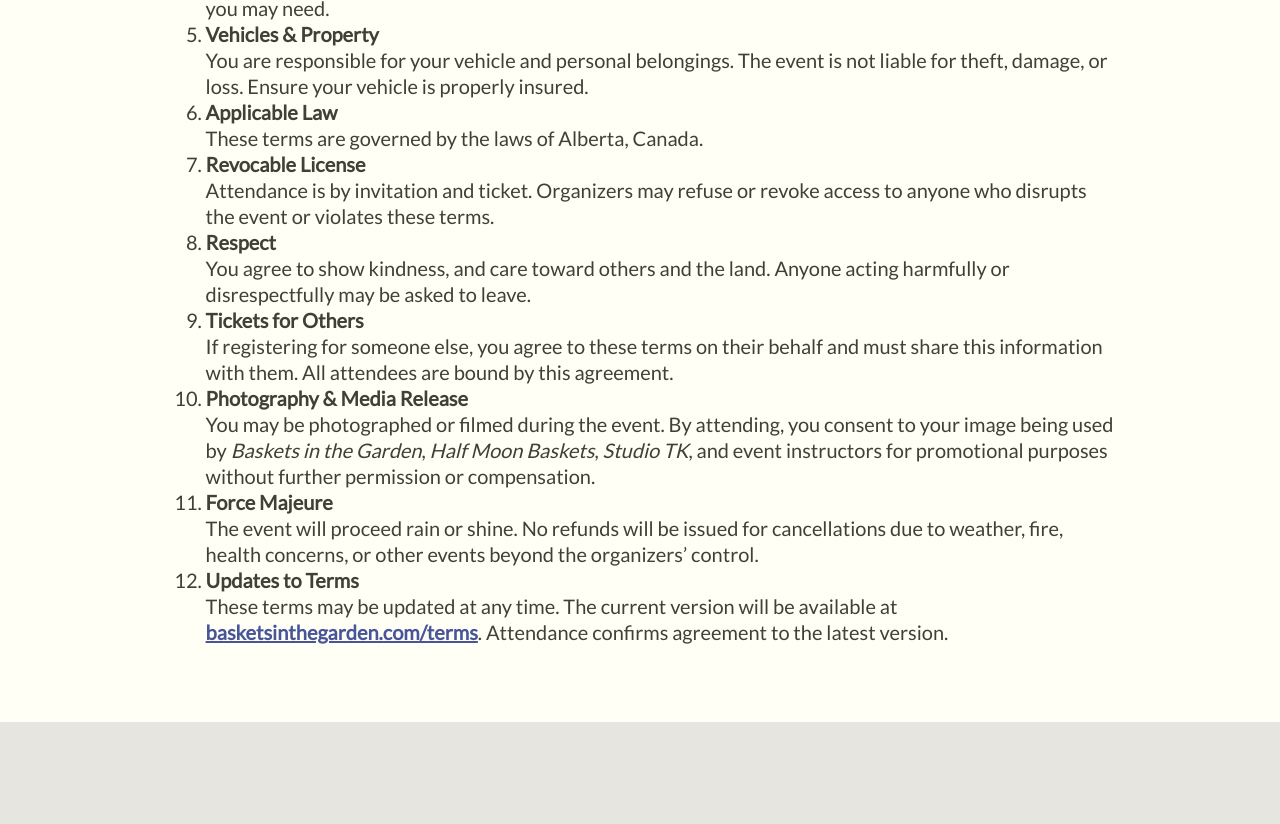
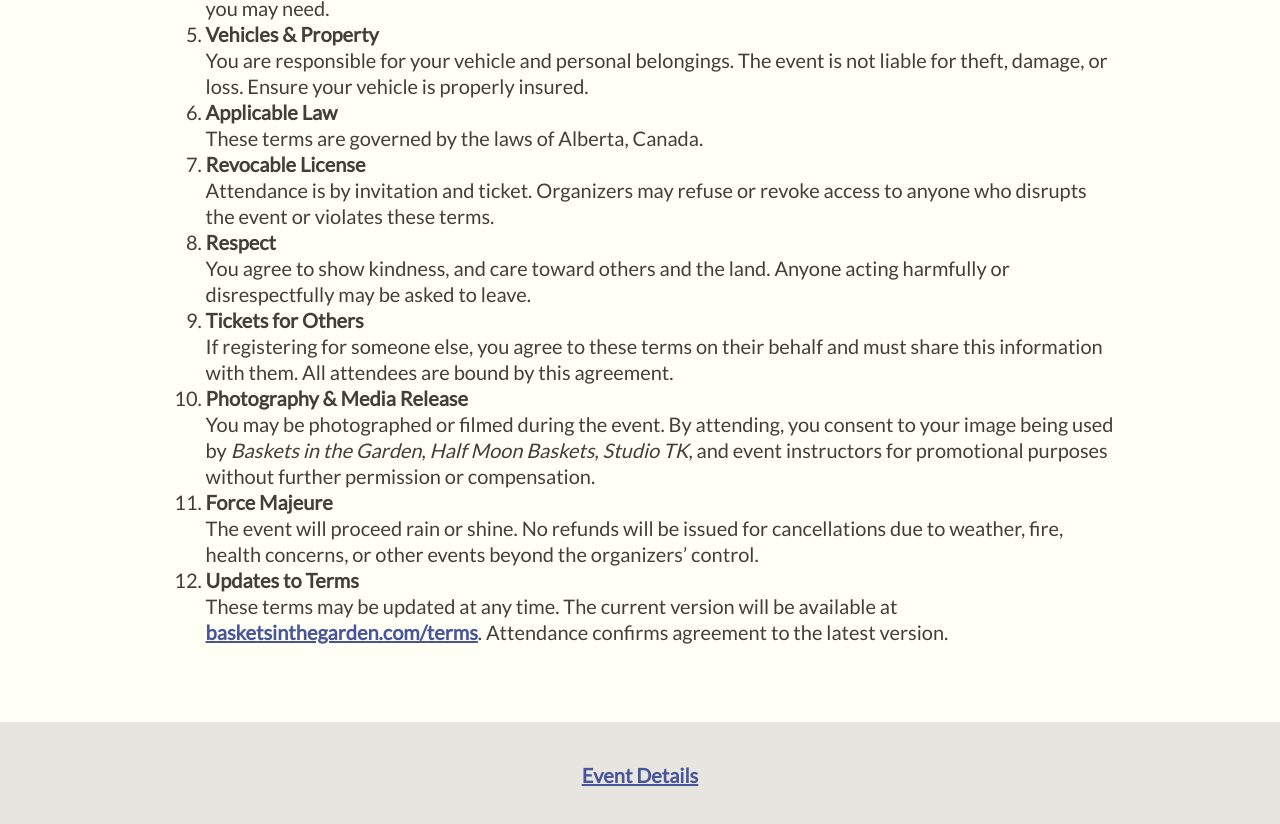
Before and after one commit to fulveland/baskets-in-the-garden, a website: page source/terms.html in a window 1280 px wide. Shown: the part 1769-2593 px from the top of the page. Before the commit the page ends 2571 px from the top, so only its background shows below. Drawn offline with Linux system fonts and the light colour scheme; a script that the page names is missing; a web font is replaced by a local one.

Commit message:
event details

```diff
--- a/source/terms.html
+++ b/source/terms.html
@@ -97,6 +97,8 @@
         </li>
       </ol>
     </section>
-    <footer></footer>
+    <footer>
+      <p><a href="/index.html"> Event Details</a></p>
+    </footer>
   </body>
 </html>
```
